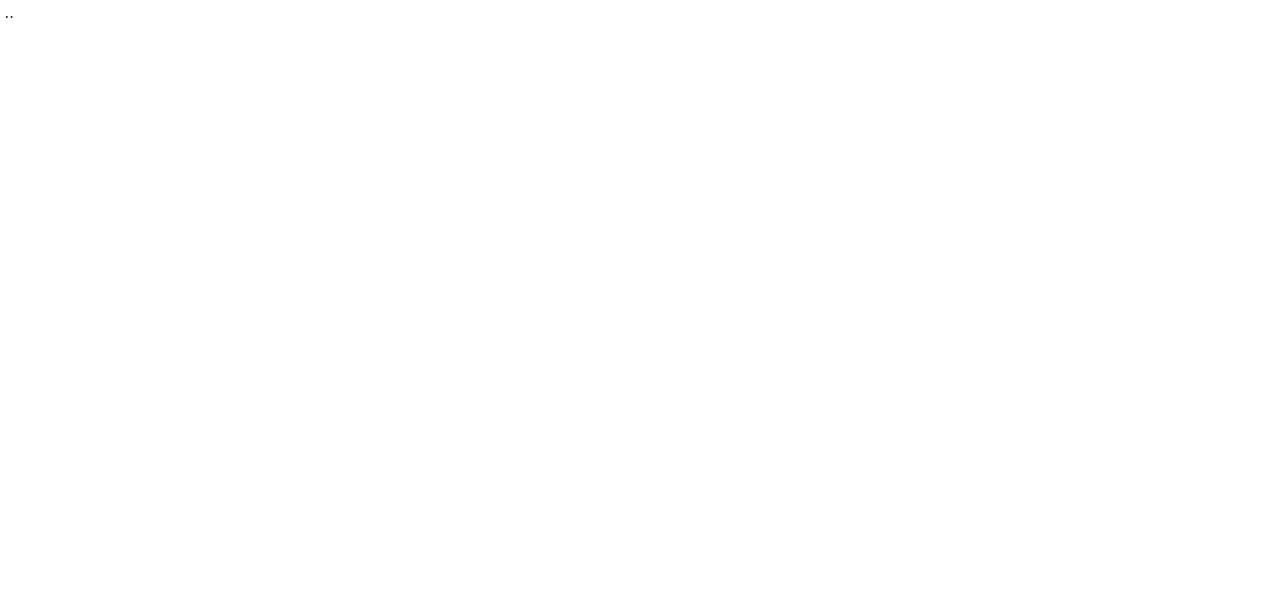
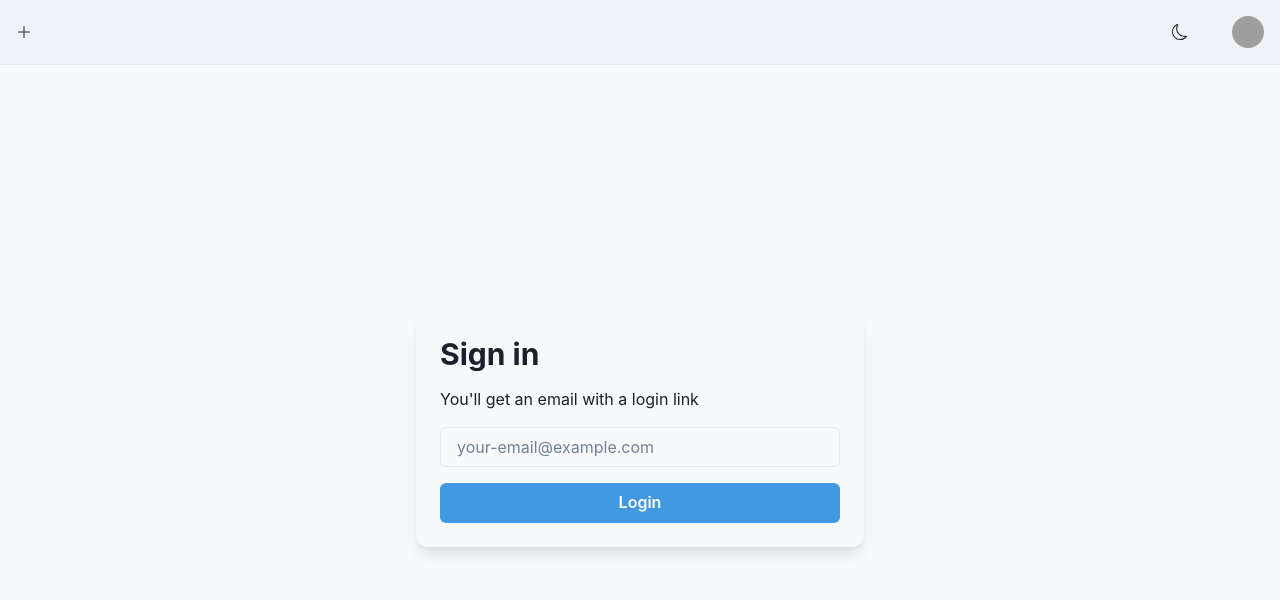
Before and after one commit to facutk/cra-express-sqlite-fly, a React (Create React App) app: page /login in a window 1280 px wide. Shown: the top 600 px of the page. Built offline with nearby package versions, Linux system fonts and the light colour scheme; no server answers; grey boxes are pictures that could not be loaded.

Commit message:
feat: adding react router and components

```diff
--- a/package.json
+++ b/package.json
@@ -9,6 +9,8 @@
     "framer-motion": "^7.3.5",
     "react": "^18.2.0",
     "react-dom": "^18.2.0",
+    "react-icons": "^4.4.0",
+    "react-router-dom": "^6.4.0",
     "react-scripts": "5.0.1"
   },
   "scripts": {
--- a/src/App.js
+++ b/src/App.js
@@ -1,11 +1,25 @@
-import { ChakraProvider } from '@chakra-ui/react';
-import { Hits } from './components';
+import { BrowserRouter, Routes, Route } from 'react-router-dom';
+import { ChakraProvider, Flex } from '@chakra-ui/react';
+import { Hits, Layout, Login, NoMatch } from './components';
 
 const App = () => (
   <ChakraProvider>
-    <div>
-      <Hits />
-    </div>
+    <BrowserRouter>
+      <Routes>
+        <Route path="/" element={<Layout />}>
+          <Route
+            index
+            element={
+              <Flex>
+                <Hits />
+              </Flex>
+            }
+          />
+          <Route path="login" element={<Login />} />
+          <Route path="*" element={<NoMatch />} />
+        </Route>
+      </Routes>
+    </BrowserRouter>
   </ChakraProvider>
 );
 
--- /dev/null
+++ b/src/components/Header/Header.js
@@ -0,0 +1,76 @@
+import {
+  Box,
+  Flex,
+  Avatar,
+  Button,
+  Menu,
+  MenuButton,
+  MenuList,
+  MenuItem,
+  MenuDivider,
+  // useDisclosure,
+  useColorModeValue,
+  Stack,
+  useColorMode,
+  Center,
+} from '@chakra-ui/react';
+
+import { BsPlusLg, BsSun, BsMoon } from 'react-icons/bs';
+
+const Header = () => {
+  const { colorMode, toggleColorMode } = useColorMode();
+
+  return (
+    <>
+      <Box bg={useColorModeValue('gray.100', 'gray.900')} px={4}>
+        <Flex h={16} alignItems={'center'} justifyContent={'space-between'}>
+          <Box>
+            <BsPlusLg />
+          </Box>
+
+          <Flex alignItems={'center'}>
+            <Stack direction={'row'} spacing={7}>
+              <Button onClick={toggleColorMode}>
+                {colorMode === 'light' ? <BsMoon /> : <BsSun />}
+              </Button>
+
+              <Menu>
+                <MenuButton
+                  as={Button}
+                  rounded={'full'}
+                  variant={'link'}
+                  cursor={'pointer'}
+                  minW={0}>
+                  <Avatar
+                    size={'sm'}
+                    src={'https://avatars.dicebear.com/api/male/username.svg'}
+                  />
+                </MenuButton>
+                <MenuList alignItems={'center'}>
+                  <br />
+                  <Center>
+                    <Avatar
+                      size={'2xl'}
+                      src={'https://avatars.dicebear.com/api/male/username.svg'}
+                    />
+                  </Center>
+                  <br />
+                  <Center>
+                    <p>Username</p>
+                  </Center>
+                  <br />
+                  <MenuDivider />
+                  <MenuItem>Your Servers</MenuItem>
+                  <MenuItem>Account Settings</MenuItem>
+                  <MenuItem>Logout</MenuItem>
+                </MenuList>
+              </Menu>
+            </Stack>
+          </Flex>
+        </Flex>
+      </Box>
+    </>
+  );
+};
+
+export default Header;
--- /dev/null
+++ b/src/components/Header/index.js
@@ -0,0 +1 @@
+export { default } from './Header';
--- a/src/components/Hits/Hits.js
+++ b/src/components/Hits/Hits.js
@@ -2,7 +2,7 @@ import { useEffect, useState } from 'react';
 
 import Loader from '../Loader/Loader';
 
-const App = () => {
+const Hits = () => {
   const [isLoading, setIsLoading] = useState(true);
   const [hits, setHits] = useState();
 
@@ -27,4 +27,4 @@ const App = () => {
   );
 };
 
-export default App;
+export default Hits;
--- /dev/null
+++ b/src/components/Layout/Layout.js
@@ -0,0 +1,19 @@
+import { Outlet } from 'react-router-dom';
+import Header from '../Header';
+
+const Layout = () => {
+  return (
+    <div>
+      <Header />
+
+      <hr />
+
+      {/* An <Outlet> renders whatever child route is currently active,
+          so you can think about this <Outlet> as a placeholder for
+          the child routes we defined above. */}
+      <Outlet />
+    </div>
+  );
+};
+
+export default Layout;
--- /dev/null
+++ b/src/components/Layout/index.js
@@ -0,0 +1 @@
+export { default } from './Layout';
--- /dev/null
+++ b/src/components/Login/Login.js
@@ -0,0 +1,57 @@
+import {
+  Button,
+  FormControl,
+  Flex,
+  Heading,
+  Input,
+  Stack,
+  Text,
+  useColorModeValue,
+} from '@chakra-ui/react';
+
+const Login = () => {
+  return (
+    <Flex
+      minH={'calc(100vh - 70px)'}
+      align={'center'}
+      justify={'center'}
+      bg={useColorModeValue('gray.50', 'gray.800')}>
+      <Stack
+        spacing={4}
+        w={'full'}
+        maxW={'md'}
+        rounded={'xl'}
+        boxShadow={'lg'}
+        p={6}
+        my={12}>
+        <Heading lineHeight={1.1} fontSize={{ base: '2xl', md: '3xl' }}>
+          Sign in
+        </Heading>
+        <Text
+          fontSize={{ base: 'sm', sm: 'md' }}
+          color={useColorModeValue('gray.800', 'gray.400')}>
+          You&apos;ll get an email with a login link
+        </Text>
+        <FormControl id="email">
+          <Input
+            placeholder="your-email@example.com"
+            _placeholder={{ color: 'gray.500' }}
+            type="email"
+          />
+        </FormControl>
+        <Stack spacing={6}>
+          <Button
+            bg={'blue.400'}
+            color={'white'}
+            _hover={{
+              bg: 'blue.500',
+            }}>
+            Login
+          </Button>
+        </Stack>
+      </Stack>
+    </Flex>
+  );
+};
+
+export default Login;
--- /dev/null
+++ b/src/components/Login/index.js
@@ -0,0 +1 @@
+export { default } from './Login';
--- /dev/null
+++ b/src/components/NoMatch/NoMatch.js
@@ -0,0 +1,14 @@
+import { Link } from 'react-router-dom';
+
+const NoMatch = () => {
+  return (
+    <div>
+      <h2>Nothing to see here!</h2>
+      <p>
+        <Link to="/">Go to the home page</Link>
+      </p>
+    </div>
+  );
+};
+
+export default NoMatch;
--- /dev/null
+++ b/src/components/NoMatch/index.js
@@ -0,0 +1 @@
+export { default } from './NoMatch';
--- a/src/components/index.js
+++ b/src/components/index.js
@@ -1,2 +1,6 @@
+export { default as Header } from './Header';
+export { default as Hits } from './Hits';
+export { default as Layout } from './Layout';
 export { default as Loader } from './Loader';
-export { default as Hits } from './Hits';
+export { default as Login } from './Login';
+export { default as NoMatch } from './NoMatch';
```
Also changed, not shown: 1 other file (tests, documents, lock files or other folders).
